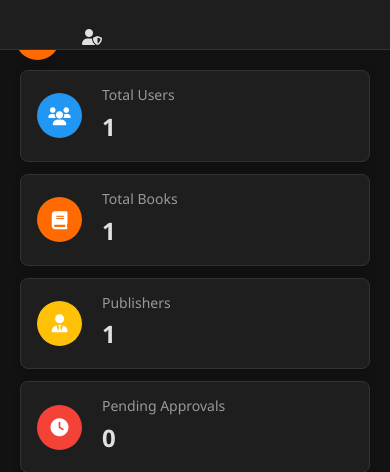
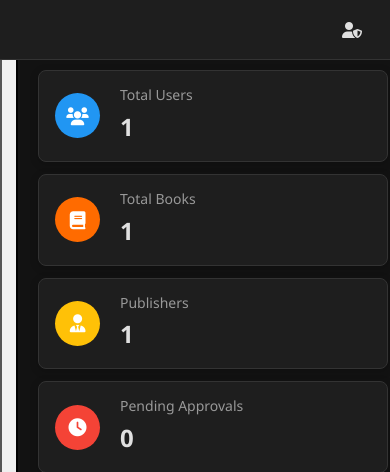
Before and after one commit to likelessly/SE-BookHub, a Django app: page / in a window 390 px wide. Shown: the top 472 px of the page. Run offline with Django 5.2, Linux system fonts and the light colour scheme; a user stored in the database is signed in; tables that the repository leaves empty hold one stand-in row (values such as "Sample post"); grey boxes marked "Sample" are stand-in pictures; parts of the project's set-up code (start-up, migrations or seed data) failed here and were passed over.

Commit message:
fix dashboard

```diff
--- a/backend/admin_dashboard/static/dashboard.css
+++ b/backend/admin_dashboard/static/dashboard.css
@@ -790,9 +790,31 @@ header {
 
   .header-content {
     padding: 0 1rem;
-    flex-direction: column;
-    align-items: flex-start;
+    flex-direction: row; /* Changed from column to row */
+    align-items: center; /* Keep items centered vertically */
+    justify-content: space-between; /* Space between left and right sections */
     gap: 1rem;
+    width: 100%;
+  }
+
+  .header-right {
+    margin-left: auto; /* Push to the right */
+    display: flex;
+    align-items: center;
+    gap: 0.5rem;
+  }
+
+  header {
+    left: 0;
+    width: 100%;
+    padding-left: 70px; /* Make room for mobile toggle */
+    padding-right: 20px; /* Add some padding on the right */
+    z-index: 990; /* Make sure header is below sidebar but above content */
+  }
+
+  .menu-toggle {
+    position: absolute; /* Position the toggle button */
+    left: 15px; /* Align with left side of header */
   }
 
   .section-header {
@@ -967,6 +989,33 @@ header {
     padding: 0.4rem 0.8rem;
     font-size: 0.9rem;
   }
+
+  .user-info span {
+    max-width: 120px;
+    white-space: nowrap;
+    overflow: hidden;
+    text-overflow: ellipsis;
+  }
+
+  header {
+    height: var(--header-height);
+    min-height: 60px;
+  }
+
+  .header-content {
+    padding: 0 0.5rem 0 4rem; /* Add left padding to make room for the menu button */
+  }
+}
+
+@media (max-width: 380px) {
+  .user-info span {
+    display: none;
+  }
+
+  .user-avatar {
+    width: 32px;
+    height: 32px;
+  }
 }
 
 /* Add support for high-resolution displays */
--- a/backend/admin_dashboard/templates/admin_dashboard/dashboard.html
+++ b/backend/admin_dashboard/templates/admin_dashboard/dashboard.html
@@ -13,7 +13,7 @@
 
 <body>
   <!-- Mobile Nav Toggle Button (outside sidebar) -->
-  <button class="mobile-nav-toggle d-md-none">
+  <button class="d-md-none">
     <i class="fas fa-bars"></i>
   </button>
 
```
